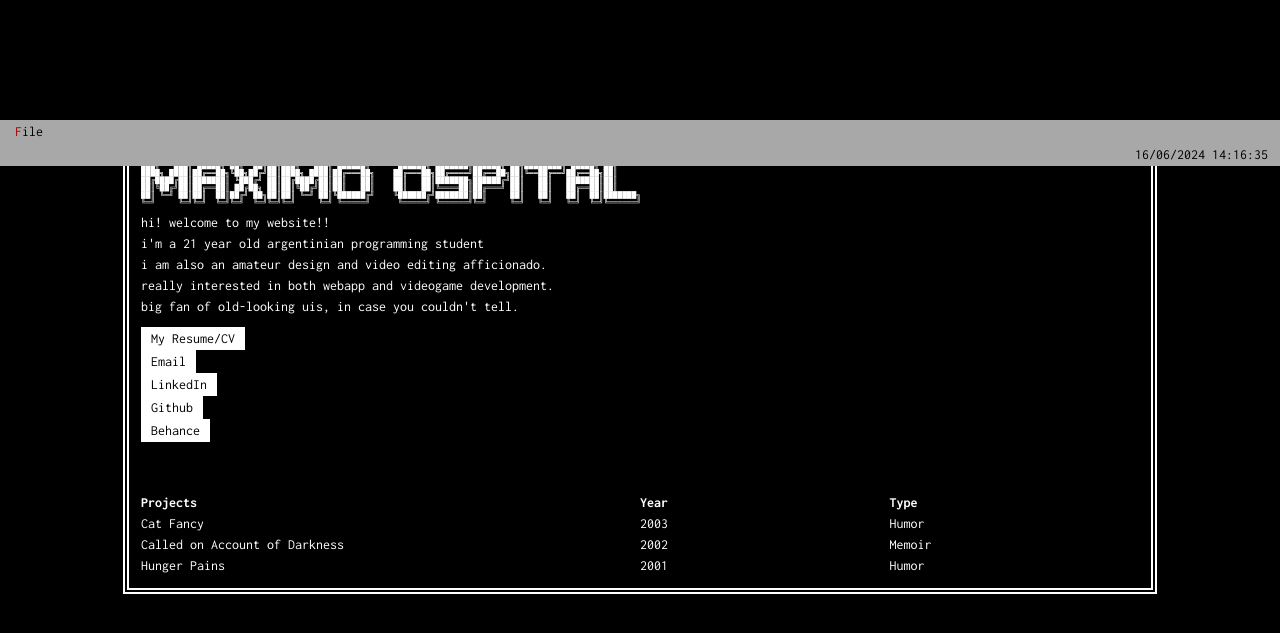
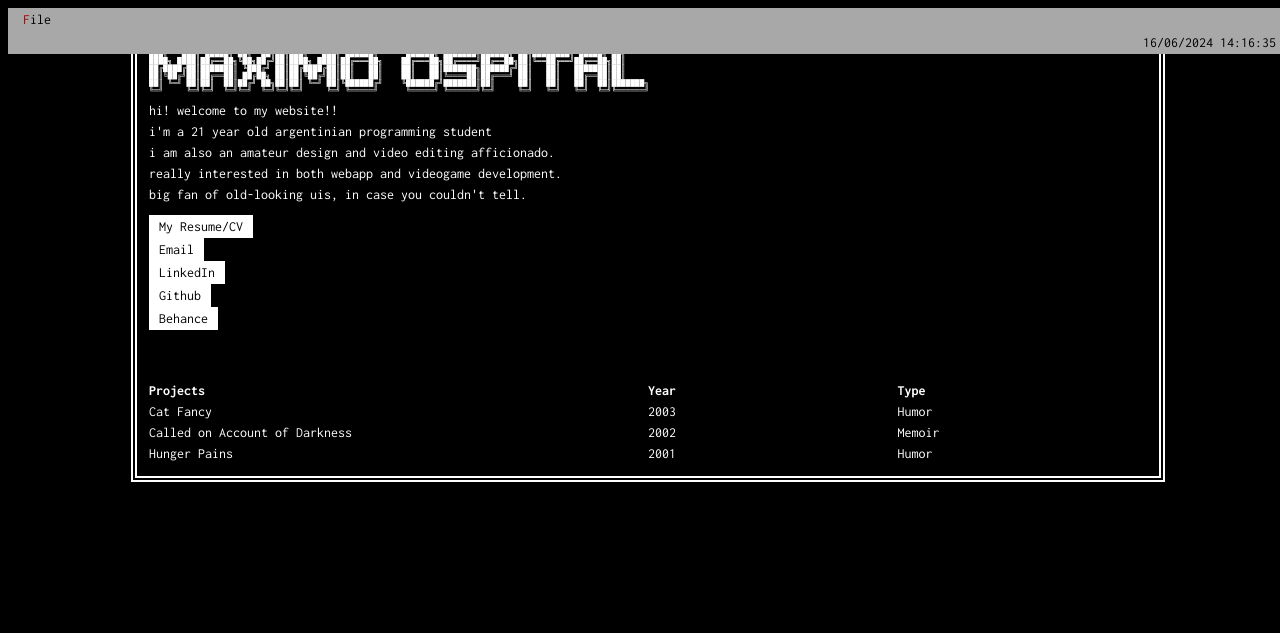
Before and after one commit to maximoospital/maximoospital.github.io, a Jekyll site: the page built from index.html, in a window 1280 px wide. Shown: the top 633 px of the page. Built offline with Jekyll 4.4.1, drawn with Linux system fonts in a browser that asks for light colours.

Commit message:
update ui

```diff
--- a/_sass/base.scss
+++ b/_sass/base.scss
@@ -59,7 +59,6 @@
 
 body {
   width: 100%;
-  margin: 25px 0;
   padding: 0;
   background: $color__black;
   font-family: $inconsolata;
@@ -75,20 +74,12 @@
 
 // media queries
 @include media-query($on-palm) {
-  body {
-    margin: 50px 0 25px;
-  }
-
   .container {
     margin: 0 50px;
   }
 }
 
 @include media-query($on-laptop) {
-  body {
-    margin: 120px 0 50px;
-  }
-
   .container {
     margin: 0 120px;
   }
```
